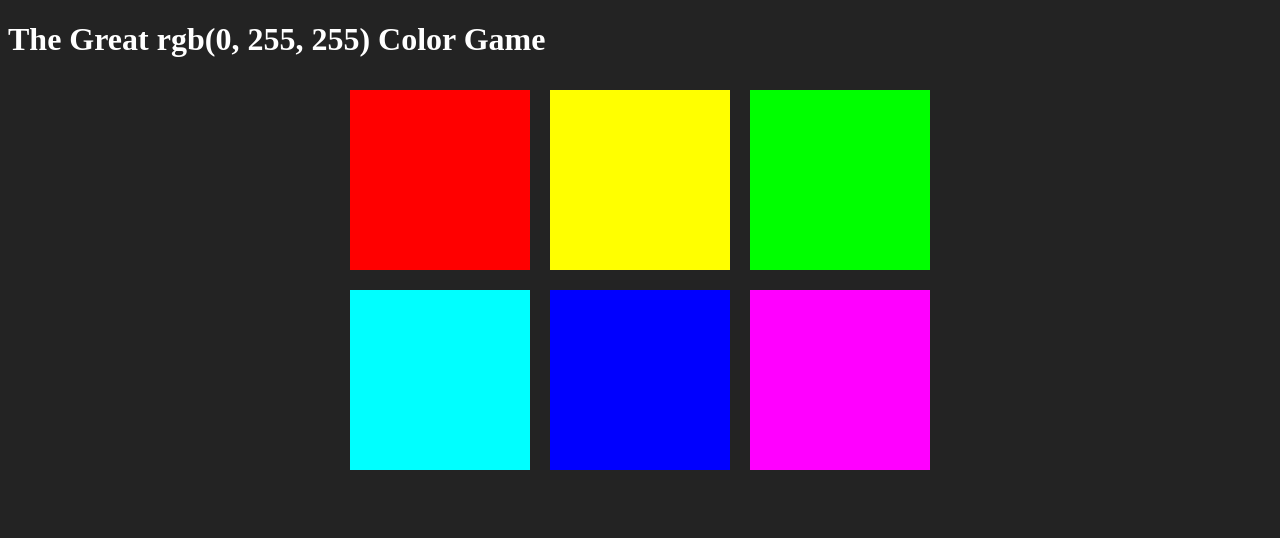
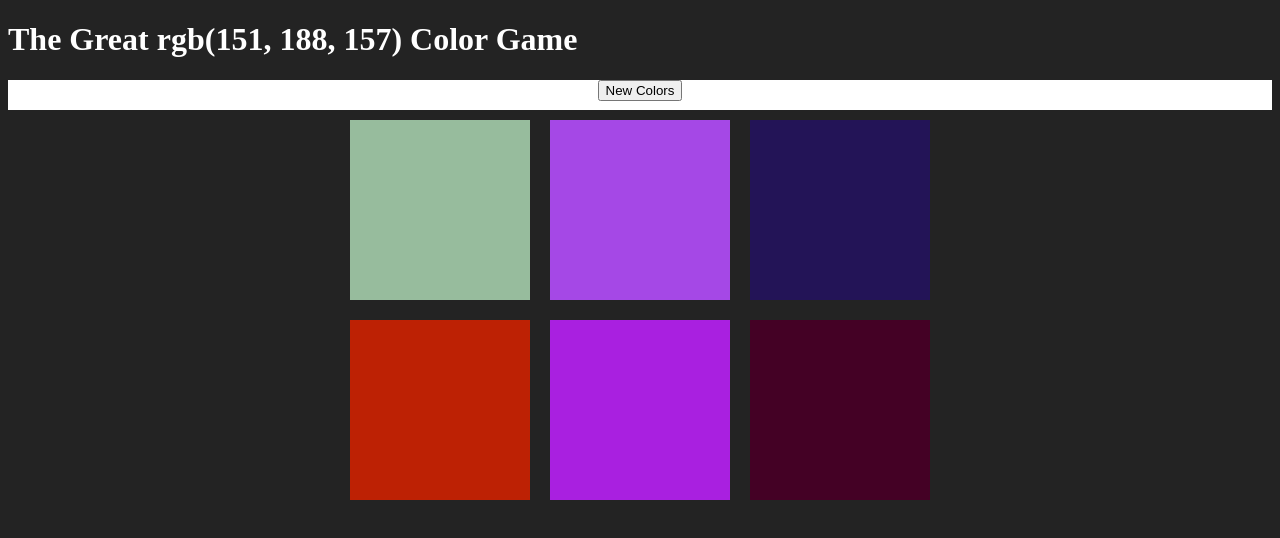
Before and after one commit to LeoLuZiYuan/Bootstrap_Practice, a plain HTML site: page class16-Advanced DOM/ColorGame/colorGame.html in a window 1280 px wide. Drawn offline with Linux system fonts and the light colour scheme.

Commit message:
20200325

```diff
--- a/class16-Advanced DOM/ColorGame/colorGame.css
+++ b/class16-Advanced DOM/ColorGame/colorGame.css
@@ -19,6 +19,13 @@ h1 {
     color: white;
 }
 
-span {
+/* span {
     color: white;
+} */
+
+#stripe {
+    background: white;
+    height: 30px;
+    text-align: center;
+    color: black;
 }
--- a/class16-Advanced DOM/ColorGame/colorGame.html
+++ b/class16-Advanced DOM/ColorGame/colorGame.html
@@ -9,7 +9,8 @@
 <body>
 <h1>The Great <span id="colorDisplay">RGB</span> Color Game</h1>
 
-<div>
+<div id="stripe">
+    <button id="reset">New Colors</button>
     <span id="message"></span>
 </div>
 
--- a/class16-Advanced DOM/ColorGame/colorGame.js
+++ b/class16-Advanced DOM/ColorGame/colorGame.js
@@ -1,16 +1,32 @@
-var colors = [
-    "rgb(255, 0, 0)",
-    "rgb(255, 255, 0)",
-    "rgb(0, 255, 0)",
-    "rgb(0, 255, 255)",
-    "rgb(0, 0, 255)",
-    "rgb(255, 0, 255)"
-]
-
+// var colors = [
+//     "rgb(255, 0, 0)",
+//     "rgb(255, 255, 0)",
+//     "rgb(0, 255, 0)",
+//     "rgb(0, 255, 255)",
+//     "rgb(0, 0, 255)",
+//     "rgb(255, 0, 255)"
+// ]
+var colors = generateRandomColors(6);
 var squares = document.querySelectorAll(".square");
-var pickedColor = colors[3];
+var pickedColor = pickColor();
 var colorDisplay = document.getElementById("colorDisplay");
 var messageDisplay = document.querySelector("#message");
+var h1 = document.querySelector("h1");
+var resetButton = document.querySelector("#reset");
+
+resetButton.addEventListener("click", function(){
+    //generate all new colors
+    colors = generateRandomColors(6);
+    //pick a new randon color from array
+    pickedColor = pickColor();
+    //change colorDisplay
+    colorDisplay.textContent = pickedColor;
+    //change colors of square
+    for (let i = 0; i < colors.length; i++) {
+        squares[i].style.backgroundColor = colors[i];
+    }
+    h1.style.backgroundColor = "#232323";
+})
 
 colorDisplay.textContent = pickedColor;
 
@@ -21,11 +37,14 @@ for (let i = 0 ; i <  squares.length; i++) {
     squares[i].addEventListener("click", function(){
         //grab color of clicled square
         var clickedColor =  this.style.backgroundColor;
+        console.log(clickedColor, pickedColor);
         //compare color a pickedColor
         if (clickedColor === pickedColor) {
             //alert("Correct!");
             messageDisplay.textContent = "Correct!!";
+            resetButton.textContent = "Play Again?"
             changeColor(clickedColor);
+            h1.style.backgroundColor = clickedColor;
         }
         else{
             //alert("Wrong!!")
@@ -41,5 +60,31 @@ function changeColor(color){
         //change each color to match given color
         squares[i].style.backgroundColor = color;
     }
+}
 
+function pickColor(){
+    var random =  Math.floor(Math.random() * colors.length);
+    return colors[random];
 }
+
+function generateRandomColors(num){
+    //make a array
+    var arr = [];
+    //repeat num times
+    for (let i = 0; i < num; i++) {
+        //get random color and push into arr
+        arr.push(randomColor());
+    }
+    //return that array
+    return arr;
+}
+
+function randomColor(){
+    //pick  a "red" form 0 -255
+    var r = Math.floor(Math.random() * 256);
+    //pick  a "green" form 0 -255
+    var g = Math.floor(Math.random() * 256);
+    //pick  a "blue" form 0 -255
+    var b = Math.floor(Math.random() * 256);
+    return "rgb(" + r + ", "+ g + ", "+ b + ")";
+}
```
